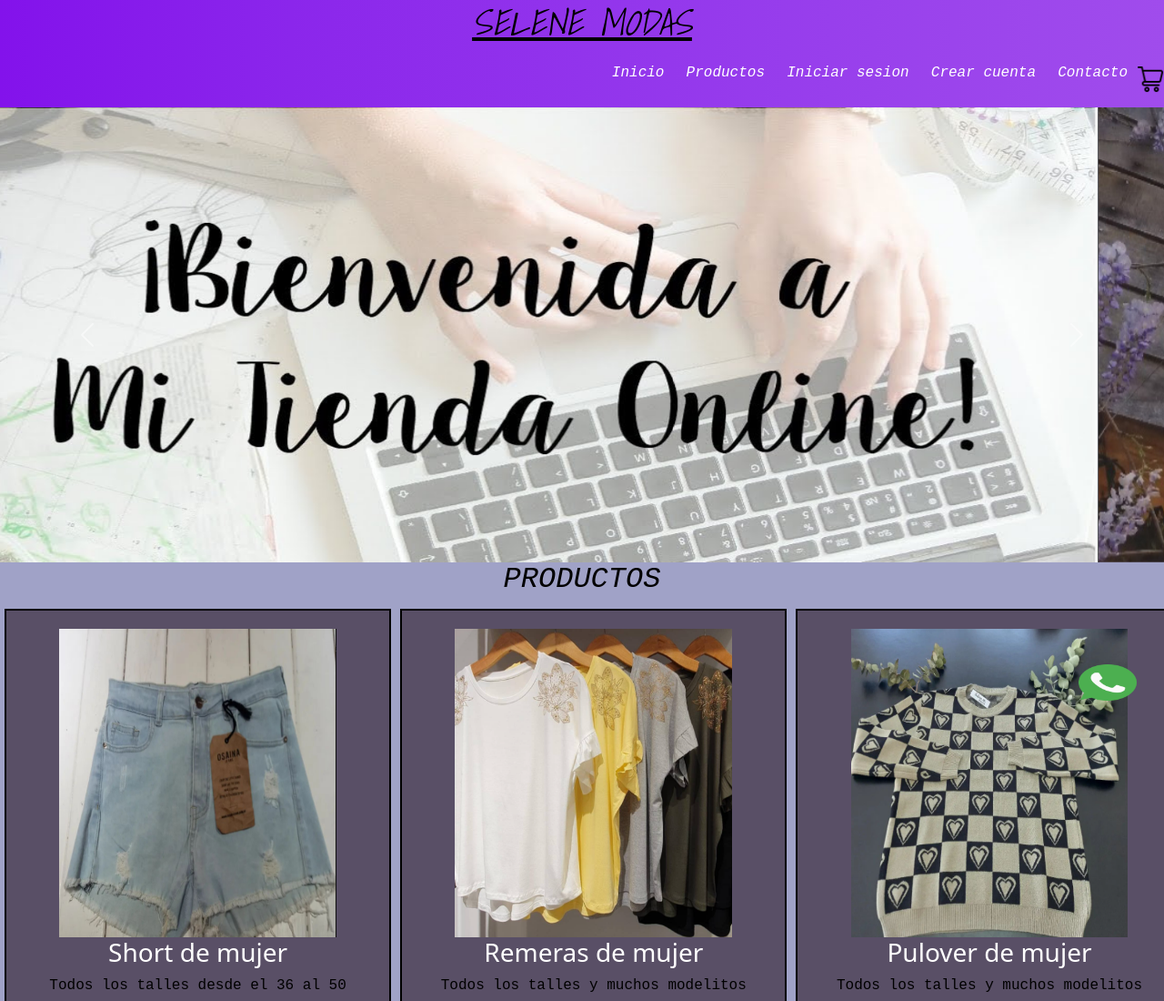
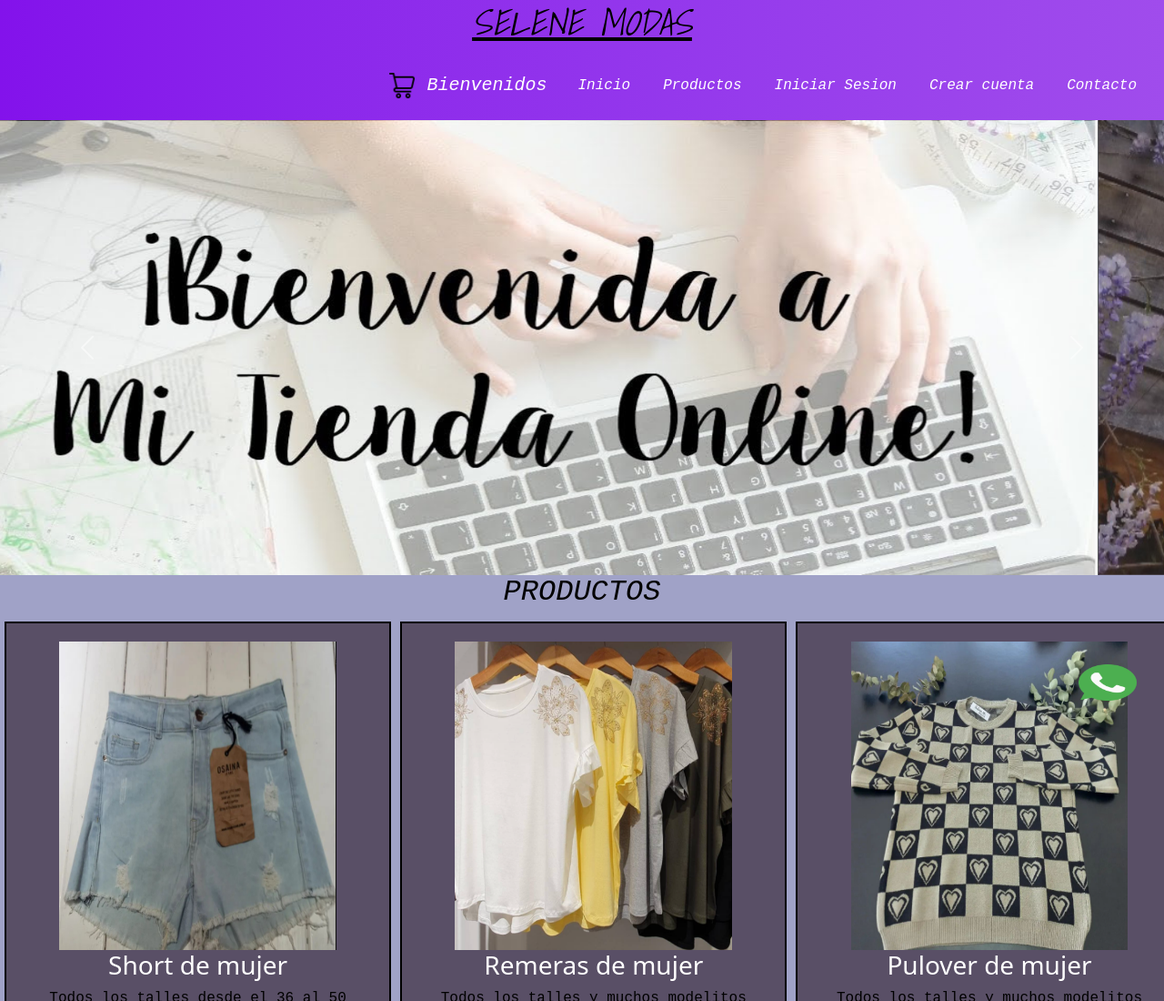
Before and after one commit to seleluciano/PF_Luciano, a plain HTML site: page index.html in a window 1280 px wide. Shown: the top 1100 px of the page at 91% size. Drawn offline with nearby package versions, Linux system fonts and the light colour scheme; a web font is replaced by a local one.

Commit message:
Segunda Pre Entrega

```diff
--- a/css/style.css
+++ b/css/style.css
@@ -5,7 +5,10 @@
     padding: 0;
     box-sizing: border-box;
 }
-
+.nav-link {
+    text-decoration: none;
+    color: white;
+}
 .cabeza {
     display: flex;
     flex-direction: row;
--- a/index.html
+++ b/index.html
@@ -17,15 +17,37 @@
         <h1>SELENE MODAS</h1>
 
         <nav class="cabeza">
-            <ul>
-                <li><a href="./index.html">Inicio</a></li>
-                <li><a href="./pages/productos.html">Productos</a> </li>
-                <li><a href="./pages/iniciarsesion.html">Iniciar sesion</a> </li>
-                <li><a href="./pages/crearcuenta.html">Crear cuenta</a> </li>
-                <li><a href="./pages/contacto.html">Contacto</a> </li>
-            </ul>
             <a href="./pages/carrito.html"><img src="./img/carritodecompras.png" alt="Carrito" /></a>
+            <nav class="navbar navbar-expand-lg bg-body-tertiary">
+                <div class="container-fluid">
+                    <a class="navbar-brand">Bienvenidos</a>
+                    <button class="navbar-toggler" type="button" data-bs-toggle="collapse" data-bs-target="#navbarNav"
+                        aria-controls="navbarNav" aria-expanded="false" aria-label="Toggle navigation">
+                        <span class="navbar-toggler-icon"></span>
+                    </button>
+                    <div class="collapse navbar-collapse" id="navbarNav">
+                        <ul class="navbar-nav">
+                            <li class="nav-item">
+                                <a class="nav-link" aria-current="page" href="./index.html">Inicio</a>
+                            </li>
+                            <li class="nav-item">
+                                <a class="nav-link" href="./pages/productos.html">Productos</a>
+                            </li>
+                            <li class="nav-item">
+                                <a class="nav-link" href="./pages/iniciarsesion.html">Iniciar Sesion</a>
+                            </li>
+                            <li class="nav-item">
+                                <a class="nav-link" href="./pages/crearcuenta.html">Crear cuenta</a>
+                            </li>
+                            <li class="nav-item">
+                                <a class="nav-link" href="./pages/contacto.html">Contacto</a>
+                            </li>
+                        </ul>
+                    </div>
+                </div>
+            </nav>
         </nav>
+
     </header>
     <main>
         <div id="carouselExampleControls" class="carousel slide" data-bs-ride="carousel">
```
